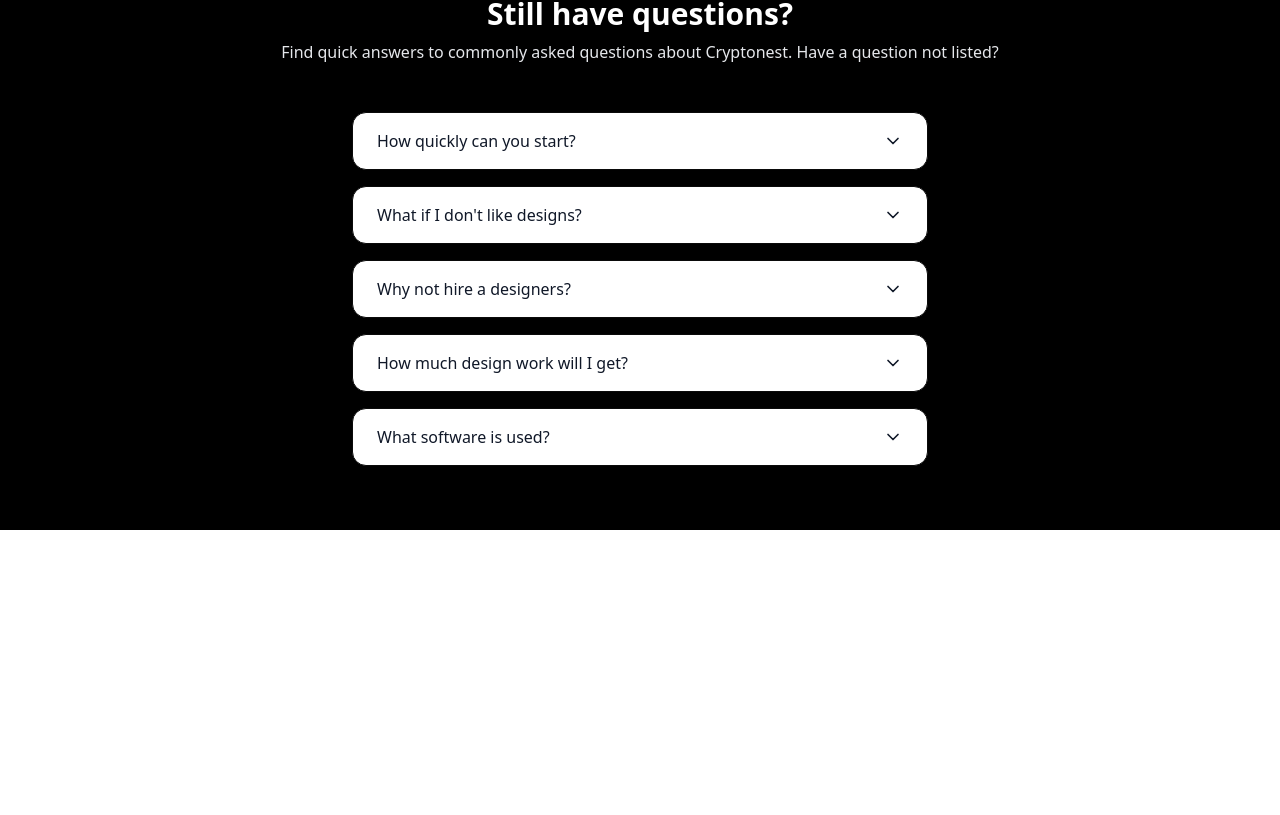
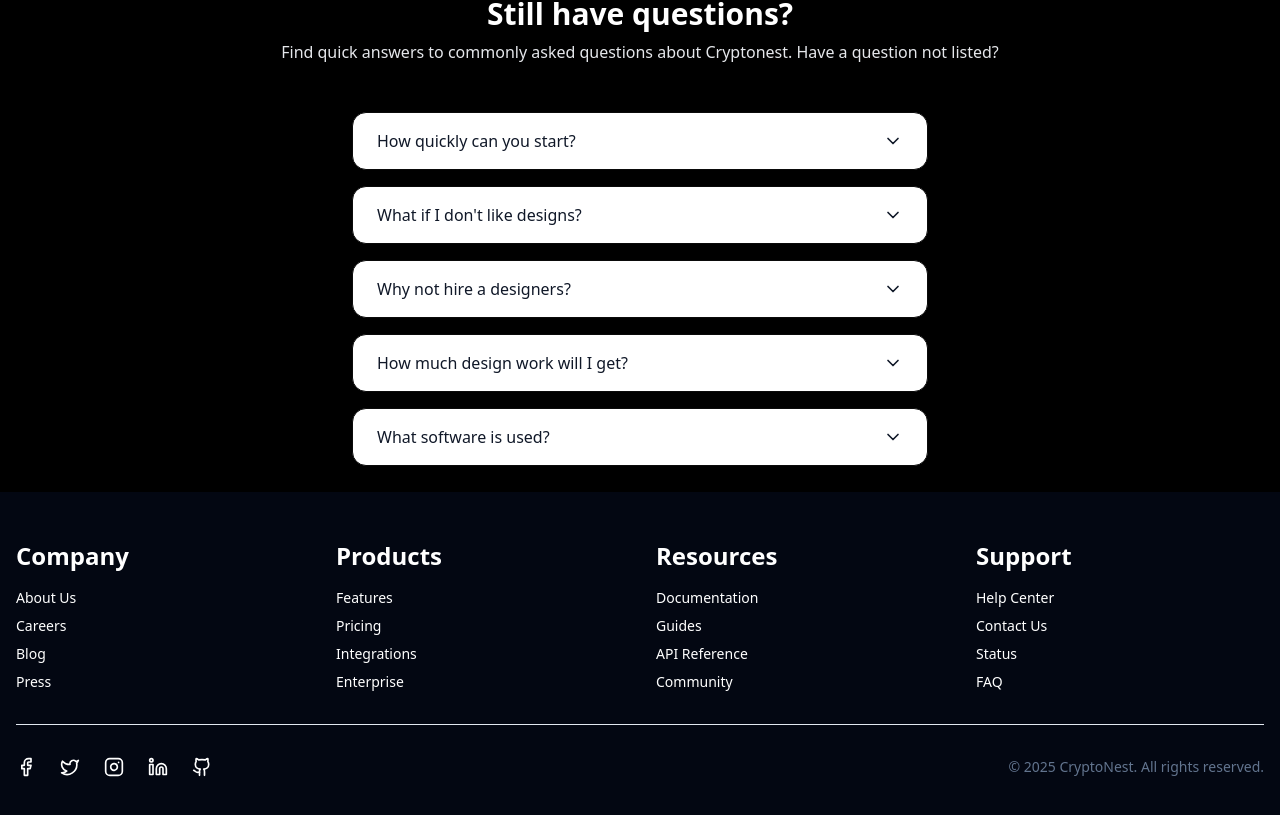
Before and after one commit to HimanshuGolyan01/CryptoNest, a Next.js app: page / in a window 1280 px wide. Shown: the part 3108-3923 px from the top of the page. Before the commit the page ends 3638 px from the top, so only its background shows below. Built offline with nearby package versions, Linux system fonts and the light colour scheme.

Commit message:
footer-section

```diff
--- a/app/page.js
+++ b/app/page.js
@@ -3,6 +3,7 @@ import Navbar from "@/components/navbar";
 import Hero from "@/components/hero-section";
 import Features from "@/components/features";
 import FaqSection from "@/components/faq";
+import { Footer } from "@/components/footer-section";
 export default function Home() {
   return (
     <div className="">
@@ -10,6 +11,7 @@ export default function Home() {
       <Hero/>
       <Features/>
       <FaqSection/>
+      <Footer/>
     </div>
   );
 }
--- a/components/footer-section.jsx
+++ b/components/footer-section.jsx
@@ -0,0 +1,119 @@
+import Link from "next/link"
+import { Facebook, Twitter, Instagram, Linkedin, Github } from "lucide-react"
+
+export function Footer() {
+  return (
+    <footer className="bg-gray-950 absolute z-50 top-[225rem] w-full items-center justify-between">
+      <div className="  px-4 py-8 md:py-12">
+        <div className="grid grid-cols-1 md:grid-cols-4 gap-8">
+
+          <div className="space-y-4">
+            <h3 className="font-bold text-2xl text-white">Company</h3>
+            <div className="flex flex-col space-y-2 text-sm">
+              <Link href="/about" className="text-white hover:text-slate-900">
+                About Us
+              </Link>
+              <Link href="/careers" className="text-white hover:text-slate-900">
+                Careers
+              </Link>
+              <Link href="/blog" className="text-white hover:text-slate-900">
+                Blog
+              </Link>
+              <Link href="/press" className="text-white hover:text-slate-900">
+                Press
+              </Link>
+            </div>
+          </div>
+
+
+          <div className="space-y-4">
+            <h3 className=" font-bold text-white text-2xl">Products</h3>
+            <div className="flex flex-col space-y-2 text-sm">
+              <Link href="/products/features" className="text-white hover:text-slate-900">
+                Features
+              </Link>
+              <Link href="/products/pricing" className="text-white hover:text-slate-900">
+                Pricing
+              </Link>
+              <Link href="/products/integrations" className="text-white hover:text-slate-900">
+                Integrations
+              </Link>
+              <Link href="/products/enterprise" className="text-white hover:text-slate-900">
+                Enterprise
+              </Link>
+            </div>
+          </div>
+
+
+          <div className="space-y-4">
+            <h3 className="font-bold text-white text-2xl">Resources</h3>
+            <div className="flex flex-col space-y-2 text-sm">
+              <Link href="/resources/documentation" className="text-white hover:text-slate-900">
+                Documentation
+              </Link>
+              <Link href="/resources/guides" className="text-white hover:text-slate-900">
+                Guides
+              </Link>
+              <Link href="/resources/api" className="text-white hover:text-slate-900">
+                API Reference
+              </Link>
+              <Link href="/resources/community" className="text-white hover:text-slate-900">
+                Community
+              </Link>
+            </div>
+          </div>
+
+
+          <div className="space-y-4">
+            <h3 className="font-bold text-2xl text-white">Support</h3>
+            <div className="flex flex-col space-y-2 text-sm">
+              <Link href="/support/help" className="text-white hover:text-slate-900">
+                Help Center
+              </Link>
+              <Link href="/support/contact" className="text-white hover:text-slate-900">
+                Contact Us
+              </Link>
+              <Link href="/support/status" className="text-white hover:text-slate-900">
+                Status
+              </Link>
+              <Link href="/support/faq" className="text-white hover:text-slate-900">
+                FAQ
+              </Link>
+            </div>
+          </div>
+        </div>
+
+
+        <div className="mt-8 pt-8 border-t border-slate-200">
+          <div className="flex flex-col md:flex-row justify-between items-center">
+            <div className="flex space-x-6 mb-4 md:mb-0">
+              <Link href="https://facebook.com" className="text-white hover:text-slate-900">
+                <Facebook className="h-5 w-5" />
+                <span className="sr-only">Facebook</span>
+              </Link>
+              <Link href="https://twitter.com" className="text-white hover:text-slate-900">
+                <Twitter className="h-5 w-5" />
+                <span className="sr-only">Twitter</span>
+              </Link>
+              <Link href="https://instagram.com" className="text-white hover:text-slate-900">
+                <Instagram className="h-5 w-5" />
+                <span className="sr-only">Instagram</span>
+              </Link>
+              <Link href="https://linkedin.com" className="text-white hover:text-slate-900">
+                <Linkedin className="h-5 w-5" />
+                <span className="sr-only">LinkedIn</span>
+              </Link>
+              <Link href="https://github.com" className="text-white hover:text-slate-900">
+                <Github className="h-5 w-5" />
+                <span className="sr-only">GitHub</span>
+              </Link>
+            </div>
+            <div className="text-sm text-slate-500">
+              &copy; {new Date().getFullYear()} CryptoNest. All rights reserved.
+            </div>
+          </div>
+        </div>
+      </div>
+    </footer>
+  )
+}
--- a/components/ui/bentogriddemo.jsx
+++ b/components/ui/bentogriddemo.jsx
@@ -31,20 +31,20 @@ const Skeleton = () => (
 );
 const items = [
   {
-    title: "The Dawn of Innovation",
-    description: "Explore the birth of groundbreaking ideas and inventions.",
+    title: "Create your account",
+    description: "Sign up easily and secure your profile in just a few steps.",
     header: <Skeleton />,
     icon: <IconClipboardCopy className="h-4 w-4 text-neutral-500" />,
   },
   {
-    title: "The Digital Revolution",
-    description: "Dive into the transformative power of technology.",
+    title: "Fund your wallet",
+    description: "Deposit your cryptos or make a transfer to start trading.",
     header: <Skeleton />,
     icon: <IconFileBroken className="h-4 w-4 text-neutral-500" />,
   },
   {
-    title: "The Art of Design",
-    description: "Discover the beauty of thoughtful and functional design.",
+    title: "Buy, sell, or convert",
+    description: "Enjoy the simplicity of a platform that makes every transaction seamless in real-time.",
     header: <Skeleton />,
     icon: <IconSignature className="h-4 w-4 text-neutral-500" />,
   },
```
